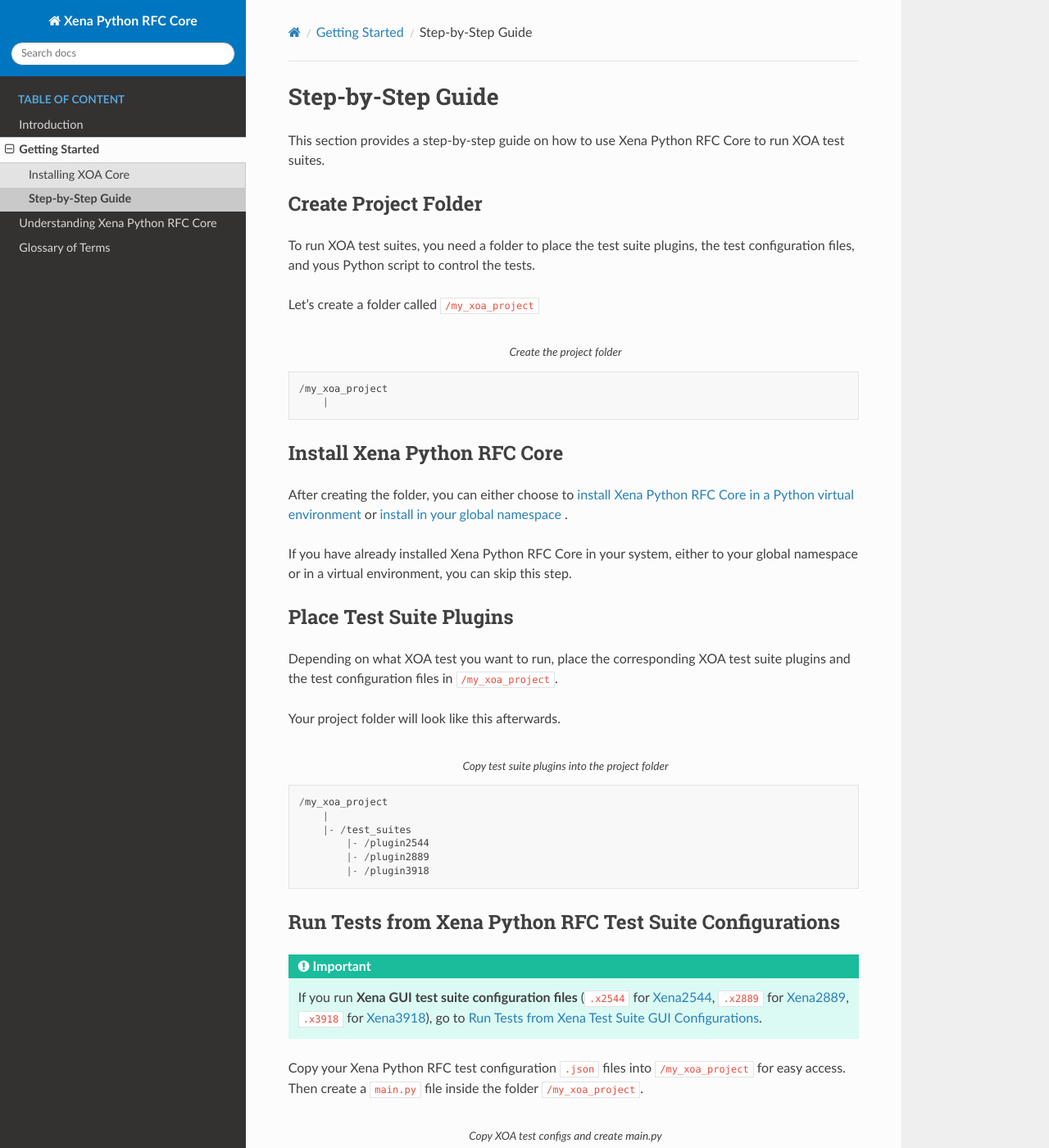
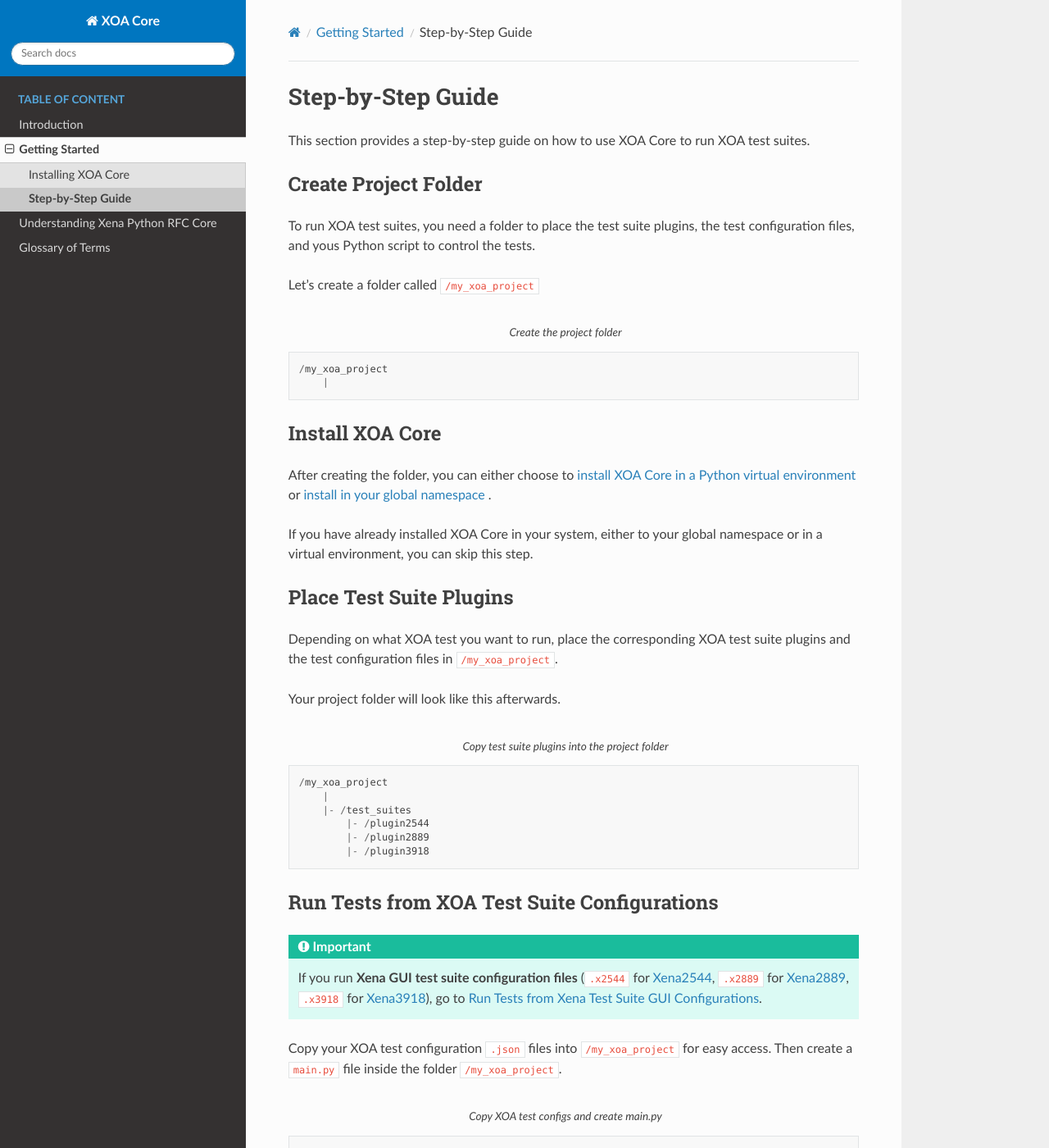
Before and after one commit to xenanetworks/tdl-xoa-core, a Sphinx documentation site: the page built from docs/source/getting_started/step_by_step.rst, in a window 1280 px wide and 1400 px high. Shown: the whole window at 82% size. Built offline with Sphinx 7.4.7 and the Read the Docs theme 3.1.0, drawn with Linux system fonts in a browser that asks for light colours; some of the changed text lies outside the part shown.

Commit message:
Update auto doc config

```diff
--- a/docs/source/conf.py
+++ b/docs/source/conf.py
@@ -45,11 +45,11 @@
 company = f"Teledyne LeCroy Xena"
 year = datetime.datetime.today().year
 month = datetime.datetime.today().month
-project = f"Xena Python RFC Core"
+project = f"XOA Core"
 copyright = f"{year}, {company}"
 author = company
-title = f"Xena Python RFC Core Documentation"
-output_basename = f"xena_python_rfc_core_doc"
+title = f"XOA Core Documentation"
+output_basename = f"tdl_xoa_core_doc"
 
 # The full version, including alpha/beta/rc tags.
 release = get_version("../../xoa_core/__init__.py")
--- a/docs/source/getting_started/step_by_step.rst
+++ b/docs/source/getting_started/step_by_step.rst
@@ -1,7 +1,7 @@
 Step-by-Step Guide
 ===================
 
-This section provides a step-by-step guide on how to use Xena Python RFC Core to run XOA test suites.
+This section provides a step-by-step guide on how to use XOA Core to run XOA test suites.
 
 
 Create Project Folder
@@ -18,12 +18,12 @@
         |
 
 
-Install Xena Python RFC Core
+Install XOA Core
 -----------------------------
 
-After creating the folder, you can either choose to :ref:`install Xena Python RFC Core in a Python virtual environment <install_core_venv>` or :ref:`install in your global namespace <install_core_global>` .
+After creating the folder, you can either choose to :ref:`install XOA Core in a Python virtual environment <install_core_venv>` or :ref:`install in your global namespace <install_core_global>` .
 
-If you have already installed Xena Python RFC Core in your system, either to your global namespace or in a virtual environment, you can skip this step.
+If you have already installed XOA Core in your system, either to your global namespace or in a virtual environment, you can skip this step.
 
 
 Place Test Suite Plugins
@@ -44,14 +44,14 @@
             |- /plugin3918
 
 
-Run Tests from Xena Python RFC Test Suite Configurations
+Run Tests from XOA Test Suite Configurations
 --------------------------------------------------------
 
 .. important::
 
     If you run **Xena GUI test suite configuration files** (``.x2544`` for :term:`Xena2544`, ``.x2889`` for :term:`Xena2889`, ``.x3918`` for :term:`Xena3918`), go to `Run Tests from Xena Test Suite GUI Configurations`_.
 
-Copy your Xena Python RFC test configuration ``.json`` files into ``/my_xoa_project`` for easy access. Then create a ``main.py`` file inside the folder ``/my_xoa_project``.
+Copy your XOA test configuration ``.json`` files into ``/my_xoa_project`` for easy access. Then create a ``main.py`` file inside the folder ``/my_xoa_project``.
 
 .. code-block::
     :caption: Copy XOA test configs and create main.py
@@ -83,7 +83,7 @@
 Run Tests from Xena Test Suite GUI Configurations
 -------------------------------------------------
 
-If you want to run your test suite GUI configuration files, you should install ``xena-rfc-converter``  to convert Valkyrie test suite configurations into Xena Python RFC test suite configurations, as illustrated below.
+If you want to run your test suite GUI configuration files, you should install ``xena-rfc-converter``  to convert Valkyrie test suite configurations into XOA test suite configurations, as illustrated below.
 
 .. image:: ../_static/xoa_converter_illustration.png
     :width: 600
@@ -92,7 +92,7 @@
 
 .. seealso::
 
-    Read more about installing `Xena Python RFC Converter <https://docs.xenanetworks.com/projects/xena-python-rfc-converter>`_
+    Read more about installing `XOA Converter <https://docs.xenanetworks.com/projects/xena-python-rfc-converter>`_
 
 
 Copy your GUI test configurations into ``/my_xoa_project`` for easy access. Then create a ``main.py`` file inside the folder ``/my_xoa_project``.
@@ -111,7 +111,7 @@
             |- /plugin2889
             |- /plugin3918
 
-This ``main.py`` controls the test workflow, i.e. convert the GUI configs into Xena Python RFC configs, load the configuration files, start tests, receive test results, and stop tests. The example below demonstrates a basic flow for you to run the GUI tests.
+This ``main.py`` controls the test workflow, i.e. convert the GUI configs into XOA configs, load the configuration files, start tests, receive test results, and stop tests. The example below demonstrates a basic flow for you to run the GUI tests.
 
 .. literalinclude:: ../code_example/running_valkyrie_config.py
     :language: python
@@ -120,7 +120,7 @@
 Receive Test Result Data
 ------------------------
 
-Xena Python RFC Core sends test result data (in JSON format) to your code as shown in the example below. It is up to you to decide how to process it, either parse it and display in your console, or store them into a file.
+XOA Core sends test result data (in JSON format) to your code as shown in the example below. It is up to you to decide how to process it, either parse it and display in your console, or store them into a file.
 
 .. code-block:: python
     :caption: Receive test result data
--- a/docs/source/introduction.rst
+++ b/docs/source/introduction.rst
@@ -1,7 +1,7 @@
 Introduction
 ============
 
-XOA Core is an open-source test suite framework for network automation and testing. It is designed to host various `XOA Python RFC Test Suites <https://github.com/xenanetworks/tdl-xoa-rfc-test-suites>`_ as **plugins**, allowing users to create, manage, and run test cases for different network scenarios. The XOA Core framework serves as the foundation for building and executing test suites in the XOA ecosystem.
+XOA Core is an open-source test suite framework for network automation and testing. It is designed to host various `XOA RFC Test Suites <https://github.com/xenanetworks/tdl-xoa-rfc-test-suites>`_ as **plugins**, allowing users to create, manage, and run test cases for different network scenarios. The XOA Core framework serves as the foundation for building and executing test suites in the XOA ecosystem.
 
 Key features include:
 
--- a/docs/source/understand_xoa_core/data_io_sys.rst
+++ b/docs/source/understand_xoa_core/data_io_sys.rst
@@ -6,7 +6,7 @@
 Message Subscription
 --------------------
 
-XOA Core provide two types of messages for you to subscribe to:
+XOA Core provides two types of messages for you to subscribe to:
 
 * ``Subsystem Type``
 
```
